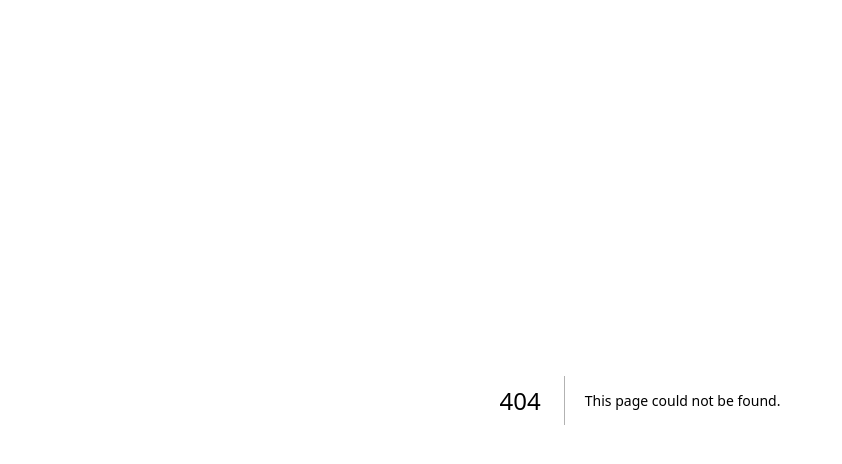
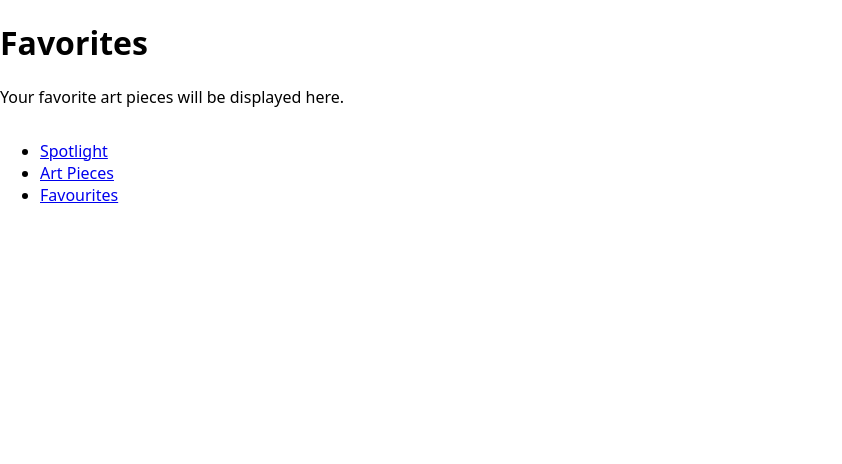
Before and after one commit to Milia2201/Art-Gallery-App, a Next.js app: page /favourites in a window 1280 px wide. Before the commit this address had no page. Shown: the top 464 px of the page, without its empty margins (0-842 px from the left). Built offline with nearby package versions, Linux system fonts and the light colour scheme.

Commit message:
Pagination roudimantary ready

```diff
--- a/components/Footer/Footer.js
+++ b/components/Footer/Footer.js
@@ -7,13 +7,13 @@ export default function Footer() {
       <nav>
         <ul>
           <li>
-            <Link href="/">Home</Link>
+            <Link href="/">Spotlight</Link>
           </li>
           <li>
-            <Link href="/about">About</Link>
+            <Link href="/artPieces">Art Pieces</Link>
           </li>
           <li>
-            <Link href="/contact">Contact</Link>
+            <Link href="/favourites">Favourites</Link>
           </li>
         </ul>
       </nav>
--- /dev/null
+++ b/pages/favourites/index.js
@@ -0,0 +1,10 @@
+import Footer from "../../components/Footer/Footer";
+export default function Favorites() {
+  return (
+    <div>
+      <h1>Favorites</h1>
+      <p>Your favorite art pieces will be displayed here.</p>
+      <Footer />
+    </div>
+  );
+}
```
Also changed, not shown: pages/artPieces/index.js (+10 -0 lines), pages/favorites/index.js (deleted).
